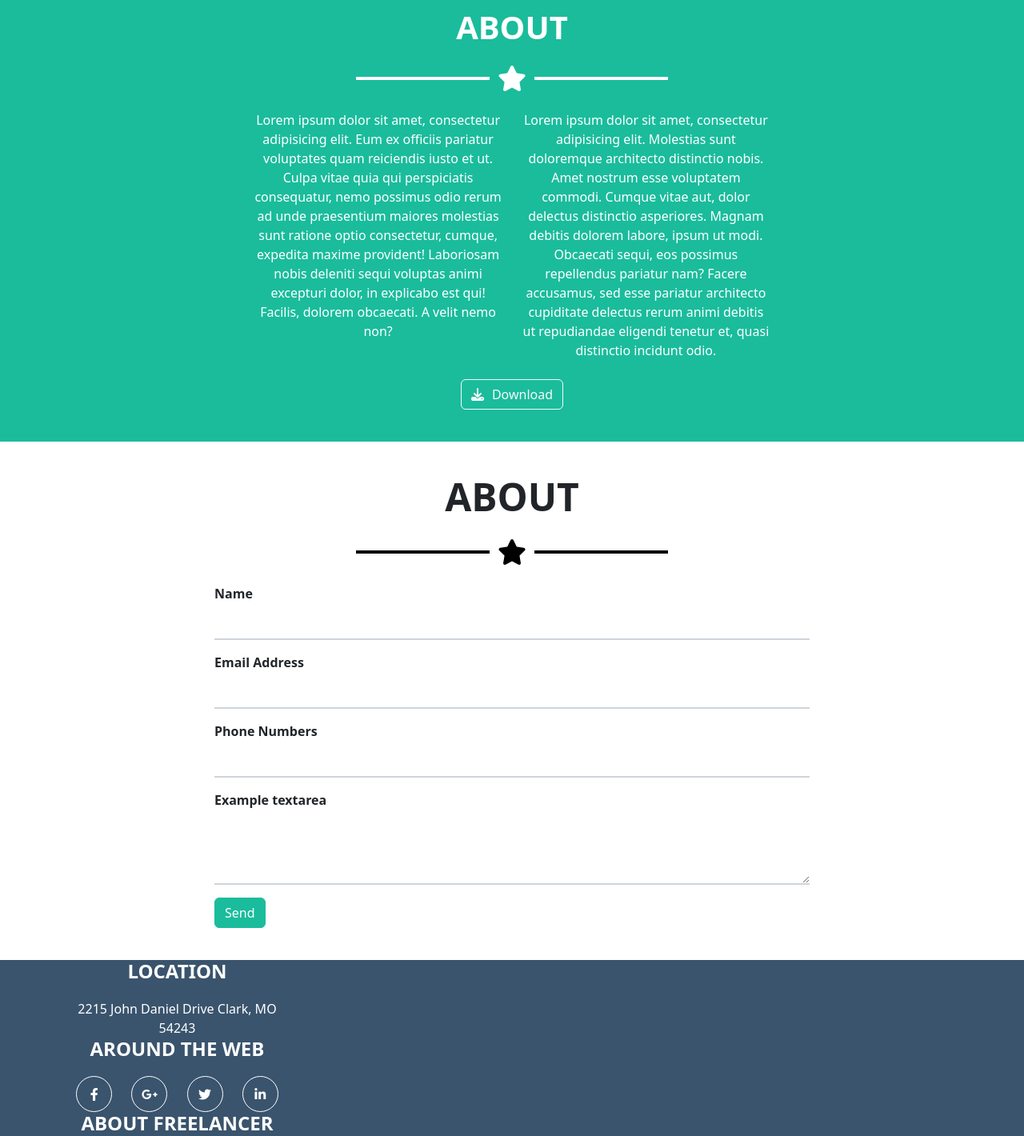
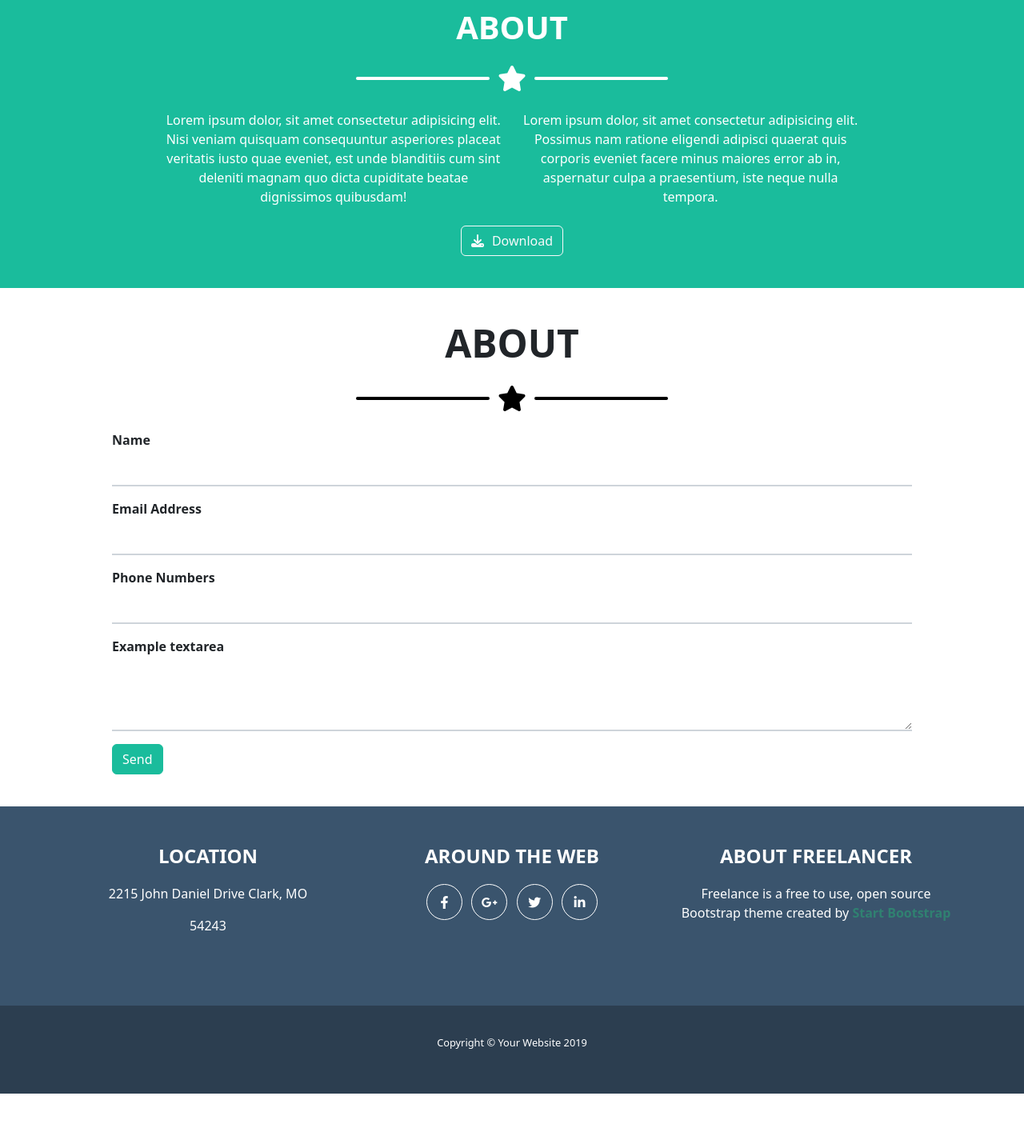
Before and after one commit to MatTheoo89/html-css-bootstrap-freelancer, a plain HTML site: page index.html in a window 1280 px wide. Shown: the part 1380-2800 px from the top of the page at 80% size. After the commit the page ends 2747 px from the top, so only its background shows below. Drawn offline with nearby package versions, Linux system fonts and the light colour scheme.

Commit message:
[fix] vari

```diff
--- a/assets/css/master-style.css
+++ b/assets/css/master-style.css
@@ -1,54 +1,3 @@
-/*
-! DA CANCELLARE TUTTO
-*/
-
-.t-center {
-  text-align: center;
-}
-
-.container-md {
-  min-height: 300px;
-}
-
-
-.color1 {
-  background-color: #BA4B63;
-}
-
-.color2 {
-  background-color: #1EA4B6;
-}
-
-.color3 {
-  background-color: #140F0F;
-}
-
-.color4 {
-  background-color: #1C83C1;
-}
-
-.color5 {
-  background-color: #0E38B5;
-}
-
-.color6 {
-  background-color: #CCB2A3;
-}
-
-.my-container-100 {
-  color: #fff;
-  background-color: #1ABC9C;
-}
-
-.container-fluid.color {
-  min-height: 80px;
-  background-color: #3A546D;
-}
-
-/*
-! /DA CANCELLARE TUTTO
-*/
-
 /********************  GENERALI  ********************/
 
 .row_star h2 {
@@ -65,6 +14,7 @@
   display: inline-block;
   width: 15%;
   height: 4px;
+  border-radius: 10px;
   vertical-align: middle;
   background-color: #fff;
 }
@@ -124,6 +74,7 @@ a.navbar-brand_custom {
   display: inline-block;
   width: 15%;
   height: 4px;
+  border-radius: 10px;
   vertical-align: middle;
   background-color: #000;
 }
@@ -149,6 +100,8 @@ a.navbar-brand_custom {
   display: inline-block;
   width: 15%;
   height: 4px;
+  border-radius: 10px;
+
   vertical-align: middle;
   background-color: #fff;
 }
@@ -159,8 +112,8 @@ a.navbar-brand_custom {
   font-weight: 600;
 }
 
-.custom_container_60 {
-  width: 60%;
+.custom_container_80 {
+  width: 80%;
   margin: 0 auto;
 }
 
@@ -182,6 +135,8 @@ a.navbar-brand_custom {
   display: inline-block;
   width: 15%;
   height: 4px;
+  border-radius: 10px;
+
   vertical-align: middle;
   background-color: #000;
 }
@@ -238,7 +193,7 @@ footer .footer_top {
   border-radius: 50%;
   border: 1px solid #fff;
   text-align: center;
-  margin: 0 10px;
+  margin: 0 1%;
 }
 
 /*  todo Footer BOTTOM  */
--- a/index.html
+++ b/index.html
@@ -152,31 +152,23 @@
             </div>
           </div>
 
-          <div class="custom_container_60">
+          <div class="custom_container_80">
 
             <div class="container-fluid mb-4">
               <div class="row row-cols-1 row-cols-md-2">
 
                 <div class="col">
-                  Lorem ipsum dolor sit amet, consectetur adipisicing elit. Eum
-                  ex officiis pariatur voluptates quam reiciendis iusto et ut.
-                  Culpa vitae quia qui perspiciatis consequatur, nemo possimus
-                  odio rerum ad unde praesentium maiores molestias sunt ratione
-                  optio consectetur, cumque, expedita maxime provident!
-                  Laboriosam nobis deleniti sequi voluptas animi excepturi
-                  dolor, in explicabo est qui! Facilis, dolorem obcaecati. A
-                  velit nemo non?
+                  Lorem ipsum dolor, sit amet consectetur adipisicing elit. Nisi
+                  veniam quisquam consequuntur asperiores placeat veritatis
+                  iusto quae eveniet, est unde blanditiis cum sint deleniti
+                  magnam quo dicta cupiditate beatae dignissimos quibusdam!
                 </div>
 
                 <div class="col">
-                  Lorem ipsum dolor sit amet, consectetur adipisicing elit.
-                  Molestias sunt doloremque architecto distinctio nobis. Amet
-                  nostrum esse voluptatem commodi. Cumque vitae aut, dolor
-                  delectus distinctio asperiores. Magnam debitis dolorem labore,
-                  ipsum ut modi. Obcaecati sequi, eos possimus repellendus
-                  pariatur nam? Facere accusamus, sed esse pariatur architecto
-                  cupiditate delectus rerum animi debitis ut repudiandae
-                  eligendi tenetur et, quasi distinctio incidunt odio.
+                  Lorem ipsum dolor, sit amet consectetur adipisicing elit.
+                  Possimus nam ratione eligendi adipisci quaerat quis corporis
+                  eveniet facere minus maiores error ab in, aspernatur culpa a
+                  praesentium, iste neque nulla tempora.
                 </div>
 
               </div>
@@ -208,7 +200,7 @@
 
           </div>
 
-          <div class="custom_container_60">
+          <div class="custom_container_80">
 
             <div class="container-fluid">
 
@@ -257,21 +249,19 @@
       <footer>
 
         <!-- * Footer top -->
-        <div class="footer_top d-flex align-items-center
-          justify-content-center">
+        <div class="container-fluid footer_top text-center">
           <div class="container">
-            <div class="row-cols-sm-1 row-cols-md-4 row-cols-lg-4
-              justify-content-center">
+            <div class="row row-cols-1 row-cols-md-3 pt-5 pb-5">
               <!-- ? COLONNA SINISTRA -->
-              <div class="col text-center">
+              <div class="col text-center mb-4">
                 <h4 class="text-uppercase ">Location</h4>
-                <span>2215 John Daniel Drive Clark, MO</span>
-                <span>54243</span>
+                <p>2215 John Daniel Drive Clark, MO</p>
+                <p>54243</p>
               </div>
               <!-- ? /COLONNA SINISTRA -->
 
               <!-- ? COLONNA CENTRALE -->
-              <div class="col text-center">
+              <div class="col text-center mb-4">
                 <h4 class="text-uppercase ">Around the web</h4>
                 <div class="social">
                   <i class="fa-brands fa-facebook-f"></i>
@@ -283,7 +273,7 @@
               <!-- ? /COLONNA CENTRALE -->
 
               <!-- ? COLONNA DESTRA -->
-              <div class="col text-center">
+              <div class="col text-center mb-4">
                 <h4 class="text-uppercase ">About Freelancer</h4>
                 <span>Freelance is a free to use, open source</span>
                 <span>Bootstrap theme created by <span id="colored_green">Start
```
